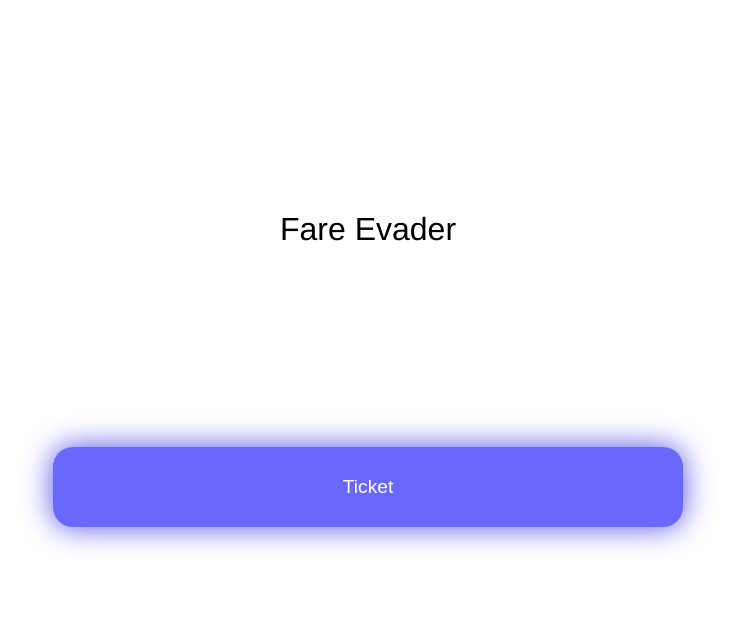
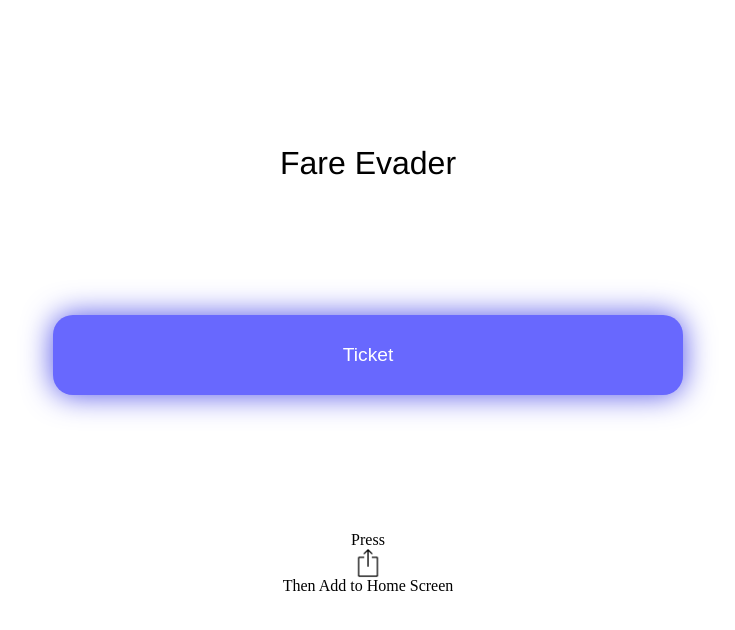
Before and after one commit to codingMustache/fare-evader, a SvelteKit app: page / in a window 1280 px wide. Shown: the top 630 px of the page, without its empty margins (272-1007 px from the left). Built offline with nearby package versions, Linux system fonts and the light colour scheme.

Commit message:
added some instructions

```diff
--- a/src/routes/+page.svelte
+++ b/src/routes/+page.svelte
@@ -11,6 +11,11 @@
 <div id="main">
   <h1>Fare Evader</h1>
   <button on:click={showPopup}>Ticket</button>
+  <div style="display:flex; align-items:center; flex-direction:column">
+    <p>Press</p>
+    <img src="share.webp" alt="share" height="30px" width="30px" />
+    <p>Then Add to Home Screen</p>
+  </div>
 </div>
 <dialog open={popup}>
   <div>
```
Also changed, not shown: static/share.webp (added).
